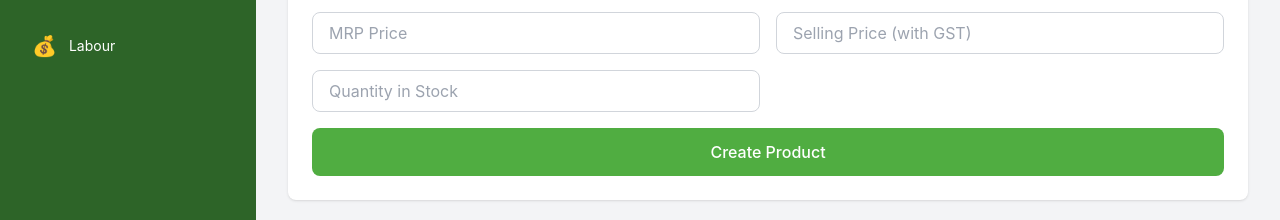
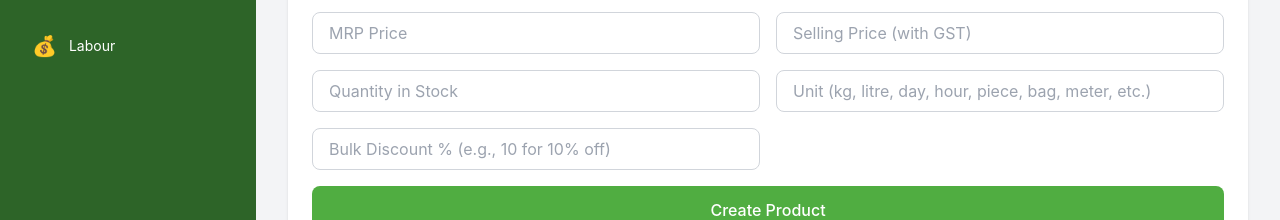
Before and after one commit to sankeerth15/mestri-express, a Next.js app: page /admin/products in a window 1280 px wide. Both pictures are taken after typing "Sample" into the empty fields and a click on the button "+ Add Product". Shown: the part 393-613 px from the top of the page. Built offline with nearby package versions, Linux system fonts and the light colour scheme; no server answers.

Commit message:
Update page.js

```diff
--- a/app/admin/products/page.js
+++ b/app/admin/products/page.js
@@ -16,6 +16,8 @@ export default function ProductsPage() {
     price: '',
     sellingPrice: '',
     quantity: '',
+    unit: '', // NEW: e.g., 'kg', 'litre', 'day', 'hour', 'piece', 'bag'
+    bulkDiscount: '', // NEW: e.g., '10' for 10% discount
   })
 
   useEffect(() => {
@@ -47,10 +49,21 @@ export default function ProductsPage() {
           price: parseFloat(formData.price),
           sellingPrice: parseFloat(formData.sellingPrice),
           quantity: parseInt(formData.quantity),
+          unit: formData.unit, // SEND unit to API
+          bulkDiscount: parseFloat(formData.bulkDiscount || 0), // SEND bulk discount to API
         }
       )
       alert('Product created successfully!')
-      setFormData({ name: '', description: '', brand: '', price: '', sellingPrice: '', quantity: '' })
+      setFormData({
+        name: '',
+        description: '',
+        brand: '',
+        price: '',
+        sellingPrice: '',
+        quantity: '',
+        unit: '',
+        bulkDiscount: '',
+      })
       setShowForm(false)
       fetchProducts()
     } catch (error) {
@@ -88,6 +101,7 @@ export default function ProductsPage() {
         <div className="bg-white rounded-lg p-6 shadow mb-8">
           <h2 className="text-xl font-bold mb-4">Add New Product</h2>
           <div className="grid grid-cols-1 md:grid-cols-2 gap-4">
+            {/* Product Name */}
             <input
               type="text"
               placeholder="Product Name"
@@ -95,6 +109,8 @@ export default function ProductsPage() {
               onChange={(e) => setFormData({ ...formData, name: e.target.value })}
               className="px-4 py-2 border border-gray-300 rounded-lg focus:outline-none focus:border-primary"
             />
+
+            {/* Brand */}
             <input
               type="text"
               placeholder="Brand"
@@ -102,6 +118,8 @@ export default function ProductsPage() {
               onChange={(e) => setFormData({ ...formData, brand: e.target.value })}
               className="px-4 py-2 border border-gray-300 rounded-lg focus:outline-none focus:border-primary"
             />
+
+            {/* Description */}
             <textarea
               placeholder="Description"
               value={formData.description}
@@ -109,6 +127,8 @@ export default function ProductsPage() {
               className="px-4 py-2 border border-gray-300 rounded-lg focus:outline-none focus:border-primary md:col-span-2"
               rows="3"
             />
+
+            {/* MRP Price */}
             <input
               type="number"
               placeholder="MRP Price"
@@ -116,6 +136,8 @@ export default function ProductsPage() {
               onChange={(e) => setFormData({ ...formData, price: e.target.value })}
               className="px-4 py-2 border border-gray-300 rounded-lg focus:outline-none focus:border-primary"
             />
+
+            {/* Selling Price (with GST) */}
             <input
               type="number"
               placeholder="Selling Price (with GST)"
@@ -123,6 +145,8 @@ export default function ProductsPage() {
               onChange={(e) => setFormData({ ...formData, sellingPrice: e.target.value })}
               className="px-4 py-2 border border-gray-300 rounded-lg focus:outline-none focus:border-primary"
             />
+
+            {/* Quantity in Stock */}
             <input
               type="number"
               placeholder="Quantity in Stock"
@@ -130,6 +154,29 @@ export default function ProductsPage() {
               onChange={(e) => setFormData({ ...formData, quantity: e.target.value })}
               className="px-4 py-2 border border-gray-300 rounded-lg focus:outline-none focus:border-primary"
             />
+
+            {/* NEW: Unit */}
+            <input
+              type="text"
+              placeholder="Unit (kg, litre, day, hour, piece, bag, meter, etc.)"
+              value={formData.unit}
+              onChange={(e) => setFormData({ ...formData, unit: e.target.value })}
+              className="px-4 py-2 border border-gray-300 rounded-lg focus:outline-none focus:border-primary"
+            />
+
+            {/* NEW: Bulk Discount Percentage */}
+            <input
+              type="number"
+              placeholder="Bulk Discount % (e.g., 10 for 10% off)"
+              value={formData.bulkDiscount}
+              onChange={(e) => setFormData({ ...formData, bulkDiscount: e.target.value })}
+              step="0.01"
+              min="0"
+              max="100"
+              className="px-4 py-2 border border-gray-300 rounded-lg focus:outline-none focus:border-primary"
+            />
+
+            {/* Submit Button */}
             <button
               onClick={handleCreateProduct}
               className="btn-primary md:col-span-2"
@@ -165,6 +212,7 @@ export default function ProductsPage() {
                 <th className="px-6 py-3 text-left font-semibold">Name</th>
                 <th className="px-6 py-3 text-left font-semibold">Brand</th>
                 <th className="px-6 py-3 text-left font-semibold">Price</th>
+                <th className="px-6 py-3 text-left font-semibold">Unit</th>
                 <th className="px-6 py-3 text-left font-semibold">Stock</th>
                 <th className="px-6 py-3 text-left font-semibold">Status</th>
                 <th className="px-6 py-3 text-left font-semibold">Actions</th>
@@ -183,6 +231,9 @@ export default function ProductsPage() {
                     {product.price > product.selling_price && (
                       <div className="text-xs text-gray-500 line-through">₹{product.price}</div>
                     )}
+                  </td>
+                  <td className="px-6 py-4 font-medium">
+                    {product.unit || 'N/A'}
                   </td>
                   <td className="px-6 py-4">
                     <span className={`px-3 py-1 rounded-full text-xs font-medium ${
```
